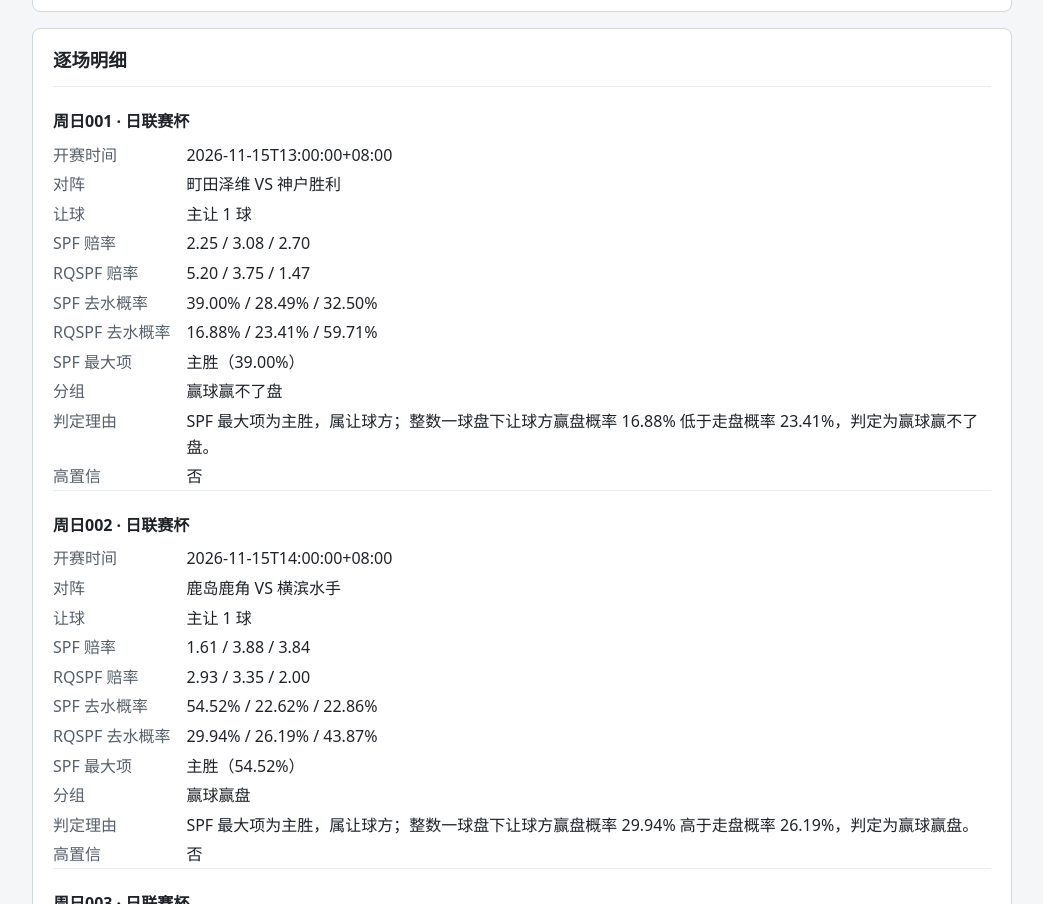
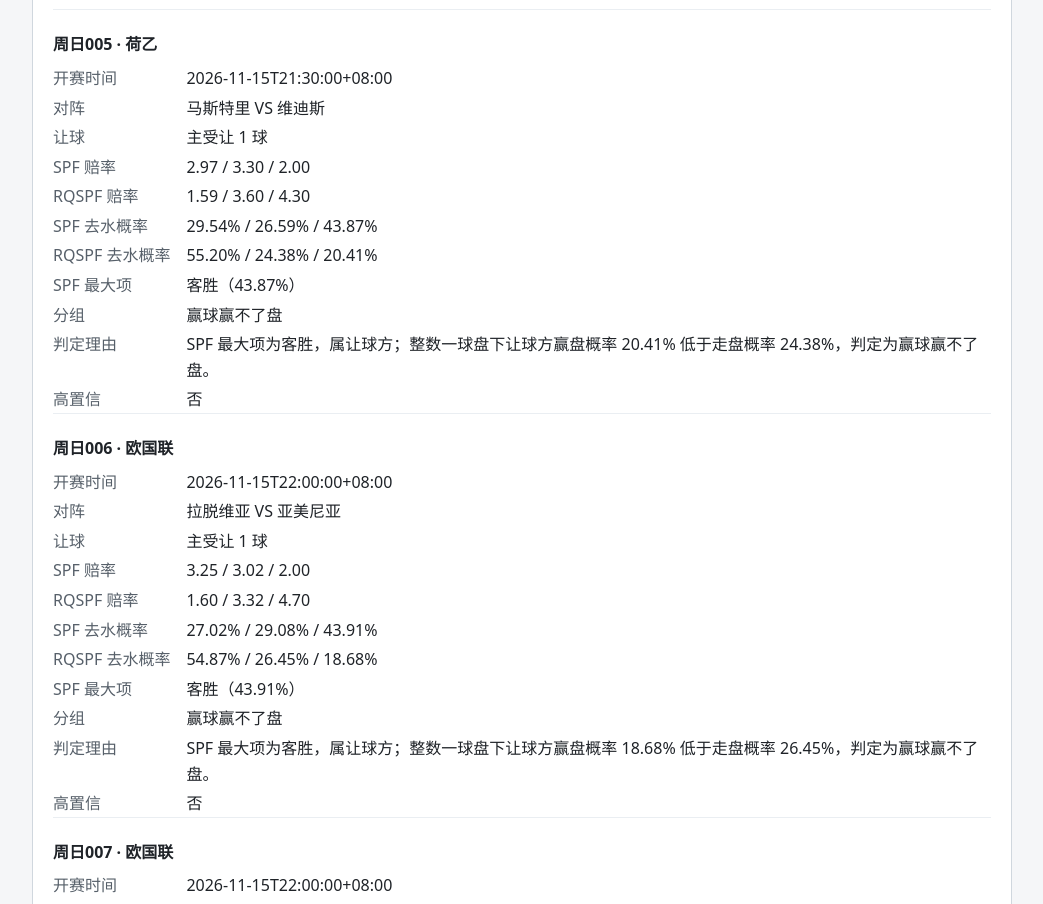
Before and after one commit to wyqzcd/ai-bot-team, a plain HTML site: page reports/2026-11-15.html in a window 1280 px wide. Shown: the part 1896-2800 px from the top of the page, without its empty margins (118-1161 px from the left). Drawn offline with Linux system fonts and the light colour scheme.

Commit message:
chore(data): 用赛前最后一版实时赔率刷新 2026-11-15 看板（官方 18:26:13，7 场在售）

```diff
--- a/reports/2026-11-15.html
+++ b/reports/2026-11-15.html
@@ -29,28 +29,28 @@ code, .mono { font-family: ui-monospace, SFMono-Regular, Menlo, monospace; }
 <h1>竞彩足球盘口看板 · 2026-11-15</h1>
 <section id="snapshot"><h2>数据快照</h2>
 <ul>
-<li>抓取时间 capturedAt：2026-11-15T12:37:43+08:00</li>
-<li>生成时间 generatedAt：2026-11-15T12:37:43+08:00</li>
-<li>官方赔率更新时间 oddsUpdatedAt：2026-11-15T12:30:15+08:00</li>
+<li>抓取时间 capturedAt：2026-11-15T18:42:31+08:00</li>
+<li>生成时间 generatedAt：2026-11-15T18:42:31+08:00</li>
+<li>官方赔率更新时间 oddsUpdatedAt：2026-11-15T18:26:13+08:00</li>
 <li>来源 source：<span class="mono">https://webapi.sporttery.cn/gateway/jc/football/getMatchCalculatorV1.qry?poolCode=hhad,had&amp;channel=c</span></li>
-<li>备注 note：本次报告来自 --live 实时抓取（官方 JSON 接口）；实时接口返回 totalCount=11，未提供未开售场次，本看板不推断；另有 1 场因官方未开售单一市场无法分类，仅列入「数据不足」，不推断</li>
+<li>备注 note：本次报告来自 --live 实时抓取（官方 JSON 接口）；实时接口返回 totalCount=7，未提供未开售场次，本看板不推断；另有 1 场因官方未开售单一市场无法分类，仅列入「数据不足」，不推断</li>
 </ul></section>
 <section id="structure"><h2>结构性判断</h2>
 <ul>
 <li>是否全为整数一球盘：是</li>
-<li>已开售场次：11 场（整数盘：10 场，半盘：0 场）</li>
-<li>官方 totalCount：11 场（可分类 10 场；数据不足 1 场；跳过 0 场）</li>
+<li>已开售场次：7 场（整数盘：6 场，半盘：0 场）</li>
+<li>官方 totalCount：7 场（可分类 6 场；数据不足 1 场；跳过 0 场）</li>
 <li>高置信场次：1 场</li>
 </ul>
-<ul><li>周日009 — SPF 主胜 65.52%</li></ul>
+<ul><li>周日009 — SPF 主胜 65.99%</li></ul>
 <ul>
-<li>ambiguous 场次：1 场（周日011）</li>
+<li>ambiguous 场次：0 场（无）</li>
 <li>无让球盘场次：0 场</li>
 <li>未开售（pending）：0 条</li>
 </ul></section>
 <section id="groups"><h2>五类分组</h2>
-<section id="group-win_cover" class="group"><h3>赢球赢盘（4 场）</h3><ul><li>周日002 日联赛杯 鹿岛鹿角 VS 横滨水手</li><li>周日004 日联赛杯 柏太阳神 VS 川崎前锋</li><li>周日009 欧国联 克罗地亚 VS 捷克</li><li>周日010 欧国联 西班牙 VS 英格兰</li></ul></section><section id="group-win_no_cover" class="group"><h3>赢球赢不了盘（5 场）</h3><ul><li>周日001 日联赛杯 町田泽维 VS 神户胜利</li><li>周日003 日联赛杯 大阪樱花 VS 浦和红钻</li><li>周日005 荷乙 马斯特里 VS 维迪斯</li><li>周日006 欧国联 拉脱维亚 VS 亚美尼亚</li><li>周日007 欧国联 塞浦路斯 VS 黑山</li></ul></section><section id="group-lose_cover" class="group"><h3>输球赢盘（0 场）</h3><p class="empty">本日无此类（0 场）</p><p class="empty">整数一球盘下，输 1 球为走盘（让球平），受让方输球不可能赢盘；真正的「输球赢盘」需要半盘。本批无半盘，该组恒为空，未硬凑场次、未虚构半盘。</p></section><section id="group-lose_no_cover" class="group"><h3>输球输盘（0 场）</h3><p class="empty">本日无此类（0 场）</p></section>
-<section id="group-likely_draw" class="group"><h3>可能平局（1 场）</h3><ul><li>周日006 欧国联 拉脱维亚 VS 亚美尼亚（平局 29.07%）</li></ul></section>
+<section id="group-win_cover" class="group"><h3>赢球赢盘（1 场）</h3><ul><li>周日009 欧国联 克罗地亚 VS 捷克</li></ul></section><section id="group-win_no_cover" class="group"><h3>赢球赢不了盘（5 场）</h3><ul><li>周日005 荷乙 马斯特里 VS 维迪斯</li><li>周日006 欧国联 拉脱维亚 VS 亚美尼亚</li><li>周日007 欧国联 塞浦路斯 VS 黑山</li><li>周日010 欧国联 西班牙 VS 英格兰</li><li>周日011 欧国联 比利时 VS 意大利</li></ul></section><section id="group-lose_cover" class="group"><h3>输球赢盘（0 场）</h3><p class="empty">本日无此类（0 场）</p><p class="empty">整数一球盘下，输 1 球为走盘（让球平），受让方输球不可能赢盘；真正的「输球赢盘」需要半盘。本批无半盘，该组恒为空，未硬凑场次、未虚构半盘。</p></section><section id="group-lose_no_cover" class="group"><h3>输球输盘（0 场）</h3><p class="empty">本日无此类（0 场）</p></section>
+<section id="group-likely_draw" class="group"><h3>可能平局（1 场）</h3><ul><li>周日006 欧国联 拉脱维亚 VS 亚美尼亚（平局 29.08%）</li></ul></section>
 </section>
 <section id="unclassified"><h2>数据不足（未分类）</h2>
 <table>
@@ -59,82 +59,18 @@ code, .mono { font-family: ui-monospace, SFMono-Regular, Menlo, monospace; }
 </table></section>
 <section id="matches"><h2>逐场明细</h2>
 <article class="match">
-<h3>周日001 · 日联赛杯</h3>
-<dl>
-<dt>开赛时间</dt><dd>2026-11-15T13:00:00+08:00</dd>
-<dt>对阵</dt><dd>町田泽维 VS 神户胜利</dd>
-<dt>让球</dt><dd>主让 1 球</dd>
-<dt>SPF 赔率</dt><dd>2.25 / 3.08 / 2.70</dd>
-<dt>RQSPF 赔率</dt><dd>5.20 / 3.75 / 1.47</dd>
-<dt>SPF 去水概率</dt><dd>39.00% / 28.49% / 32.50%</dd>
-<dt>RQSPF 去水概率</dt><dd>16.88% / 23.41% / 59.71%</dd>
-<dt>SPF 最大项</dt><dd>主胜（39.00%）</dd>
-<dt>分组</dt><dd>赢球赢不了盘</dd>
-<dt>判定理由</dt><dd>SPF 最大项为主胜，属让球方；整数一球盘下让球方赢盘概率 16.88% 低于走盘概率 23.41%，判定为赢球赢不了盘。</dd>
-<dt>高置信</dt><dd>否</dd>
-
-</dl>
-</article><article class="match">
-<h3>周日002 · 日联赛杯</h3>
-<dl>
-<dt>开赛时间</dt><dd>2026-11-15T14:00:00+08:00</dd>
-<dt>对阵</dt><dd>鹿岛鹿角 VS 横滨水手</dd>
-<dt>让球</dt><dd>主让 1 球</dd>
-<dt>SPF 赔率</dt><dd>1.61 / 3.88 / 3.84</dd>
-<dt>RQSPF 赔率</dt><dd>2.93 / 3.35 / 2.00</dd>
-<dt>SPF 去水概率</dt><dd>54.52% / 22.62% / 22.86%</dd>
-<dt>RQSPF 去水概率</dt><dd>29.94% / 26.19% / 43.87%</dd>
-<dt>SPF 最大项</dt><dd>主胜（54.52%）</dd>
-<dt>分组</dt><dd>赢球赢盘</dd>
-<dt>判定理由</dt><dd>SPF 最大项为主胜，属让球方；整数一球盘下让球方赢盘概率 29.94% 高于走盘概率 26.19%，判定为赢球赢盘。</dd>
-<dt>高置信</dt><dd>否</dd>
-
-</dl>
-</article><article class="match">
-<h3>周日003 · 日联赛杯</h3>
-<dl>
-<dt>开赛时间</dt><dd>2026-11-15T14:00:00+08:00</dd>
-<dt>对阵</dt><dd>大阪樱花 VS 浦和红钻</dd>
-<dt>让球</dt><dd>主受让 1 球</dd>
-<dt>SPF 赔率</dt><dd>2.55 / 3.40 / 2.21</dd>
-<dt>RQSPF 赔率</dt><dd>1.49 / 3.98 / 4.60</dd>
-<dt>SPF 去水概率</dt><dd>34.44% / 25.83% / 39.74%</dd>
-<dt>RQSPF 去水概率</dt><dd>58.88% / 22.04% / 19.07%</dd>
-<dt>SPF 最大项</dt><dd>客胜（39.74%）</dd>
-<dt>分组</dt><dd>赢球赢不了盘</dd>
-<dt>判定理由</dt><dd>SPF 最大项为客胜，属让球方；整数一球盘下让球方赢盘概率 19.07% 低于走盘概率 22.04%，判定为赢球赢不了盘。</dd>
-<dt>高置信</dt><dd>否</dd>
-
-</dl>
-</article><article class="match">
-<h3>周日004 · 日联赛杯</h3>
-<dl>
-<dt>开赛时间</dt><dd>2026-11-15T16:00:00+08:00</dd>
-<dt>对阵</dt><dd>柏太阳神 VS 川崎前锋</dd>
-<dt>让球</dt><dd>主让 1 球</dd>
-<dt>SPF 赔率</dt><dd>1.61 / 4.03 / 3.70</dd>
-<dt>RQSPF 赔率</dt><dd>3.08 / 3.31 / 1.95</dd>
-<dt>SPF 去水概率</dt><dd>54.51% / 21.78% / 23.72%</dd>
-<dt>RQSPF 去水概率</dt><dd>28.49% / 26.51% / 45.00%</dd>
-<dt>SPF 最大项</dt><dd>主胜（54.51%）</dd>
-<dt>分组</dt><dd>赢球赢盘</dd>
-<dt>判定理由</dt><dd>SPF 最大项为主胜，属让球方；整数一球盘下让球方赢盘概率 28.49% 高于走盘概率 26.51%，判定为赢球赢盘。</dd>
-<dt>高置信</dt><dd>否</dd>
-
-</dl>
-</article><article class="match">
 <h3>周日005 · 荷乙</h3>
 <dl>
 <dt>开赛时间</dt><dd>2026-11-15T21:30:00+08:00</dd>
 <dt>对阵</dt><dd>马斯特里 VS 维迪斯</dd>
 <dt>让球</dt><dd>主受让 1 球</dd>
-<dt>SPF 赔率</dt><dd>2.91 / 3.38 / 2.00</dd>
-<dt>RQSPF 赔率</dt><dd>1.61 / 3.65 / 4.10</dd>
-<dt>SPF 去水概率</dt><dd>30.16% / 25.96% / 43.88%</dd>
-<dt>RQSPF 去水概率</dt><dd>54.53% / 24.05% / 21.41%</dd>
-<dt>SPF 最大项</dt><dd>客胜（43.88%）</dd>
+<dt>SPF 赔率</dt><dd>2.97 / 3.30 / 2.00</dd>
+<dt>RQSPF 赔率</dt><dd>1.59 / 3.60 / 4.30</dd>
+<dt>SPF 去水概率</dt><dd>29.54% / 26.59% / 43.87%</dd>
+<dt>RQSPF 去水概率</dt><dd>55.20% / 24.38% / 20.41%</dd>
+<dt>SPF 最大项</dt><dd>客胜（43.87%）</dd>
 <dt>分组</dt><dd>赢球赢不了盘</dd>
-<dt>判定理由</dt><dd>SPF 最大项为客胜，属让球方；整数一球盘下让球方赢盘概率 21.41% 低于走盘概率 24.05%，判定为赢球赢不了盘。</dd>
+<dt>判定理由</dt><dd>SPF 最大项为客胜，属让球方；整数一球盘下让球方赢盘概率 20.41% 低于走盘概率 24.38%，判定为赢球赢不了盘。</dd>
 <dt>高置信</dt><dd>否</dd>
 
 </dl>
@@ -144,13 +80,13 @@ code, .mono { font-family: ui-monospace, SFMono-Regular, Menlo, monospace; }
 <dt>开赛时间</dt><dd>2026-11-15T22:00:00+08:00</dd>
 <dt>对阵</dt><dd>拉脱维亚 VS 亚美尼亚</dd>
 <dt>让球</dt><dd>主受让 1 球</dd>
-<dt>SPF 赔率</dt><dd>2.83 / 3.02 / 2.20</dd>
-<dt>RQSPF 赔率</dt><dd>1.50 / 3.60 / 5.12</dd>
-<dt>SPF 去水概率</dt><dd>31.02% / 29.07% / 39.91%</dd>
-<dt>RQSPF 去水概率</dt><dd>58.49% / 24.37% / 17.14%</dd>
-<dt>SPF 最大项</dt><dd>客胜（39.91%）</dd>
+<dt>SPF 赔率</dt><dd>3.25 / 3.02 / 2.00</dd>
+<dt>RQSPF 赔率</dt><dd>1.60 / 3.32 / 4.70</dd>
+<dt>SPF 去水概率</dt><dd>27.02% / 29.08% / 43.91%</dd>
+<dt>RQSPF 去水概率</dt><dd>54.87% / 26.45% / 18.68%</dd>
+<dt>SPF 最大项</dt><dd>客胜（43.91%）</dd>
 <dt>分组</dt><dd>赢球赢不了盘</dd>
-<dt>判定理由</dt><dd>SPF 最大项为客胜，属让球方；整数一球盘下让球方赢盘概率 17.14% 低于走盘概率 24.37%，判定为赢球赢不了盘。</dd>
+<dt>判定理由</dt><dd>SPF 最大项为客胜，属让球方；整数一球盘下让球方赢盘概率 18.68% 低于走盘概率 26.45%，判定为赢球赢不了盘。</dd>
 <dt>高置信</dt><dd>否</dd>
 
 </dl>
@@ -160,13 +96,13 @@ code, .mono { font-family: ui-monospace, SFMono-Regular, Menlo, monospace; }
 <dt>开赛时间</dt><dd>2026-11-15T22:00:00+08:00</dd>
 <dt>对阵</dt><dd>塞浦路斯 VS 黑山</dd>
 <dt>让球</dt><dd>主受让 1 球</dd>
-<dt>SPF 赔率</dt><dd>2.85 / 3.18 / 2.11</dd>
-<dt>RQSPF 赔率</dt><dd>1.54 / 3.65 / 4.65</dd>
-<dt>SPF 去水概率</dt><dd>30.80% / 27.60% / 41.60%</dd>
-<dt>RQSPF 去水概率</dt><dd>57.04% / 24.07% / 18.89%</dd>
-<dt>SPF 最大项</dt><dd>客胜（41.60%）</dd>
+<dt>SPF 赔率</dt><dd>3.25 / 3.50 / 1.83</dd>
+<dt>RQSPF 赔率</dt><dd>1.70 / 3.47 / 3.80</dd>
+<dt>SPF 去水概率</dt><dd>26.99% / 25.07% / 47.94%</dd>
+<dt>RQSPF 去水概率</dt><dd>51.62% / 25.29% / 23.09%</dd>
+<dt>SPF 最大项</dt><dd>客胜（47.94%）</dd>
 <dt>分组</dt><dd>赢球赢不了盘</dd>
-<dt>判定理由</dt><dd>SPF 最大项为客胜，属让球方；整数一球盘下让球方赢盘概率 18.89% 低于走盘概率 24.07%，判定为赢球赢不了盘。</dd>
+<dt>判定理由</dt><dd>SPF 最大项为客胜，属让球方；整数一球盘下让球方赢盘概率 23.09% 低于走盘概率 25.29%，判定为赢球赢不了盘。</dd>
 <dt>高置信</dt><dd>否</dd>
 
 </dl>
@@ -176,14 +112,14 @@ code, .mono { font-family: ui-monospace, SFMono-Regular, Menlo, monospace; }
 <dt>开赛时间</dt><dd>2026-11-16T03:45:00+08:00</dd>
 <dt>对阵</dt><dd>克罗地亚 VS 捷克</dd>
 <dt>让球</dt><dd>主让 1 球</dd>
-<dt>SPF 赔率</dt><dd>1.34 / 4.32 / 6.20</dd>
-<dt>RQSPF 赔率</dt><dd>2.19 / 3.40 / 2.58</dd>
-<dt>SPF 去水概率</dt><dd>65.52% / 20.32% / 14.16%</dd>
-<dt>RQSPF 去水概率</dt><dd>40.11% / 25.84% / 34.05%</dd>
-<dt>SPF 最大项</dt><dd>主胜（65.52%）</dd>
+<dt>SPF 赔率</dt><dd>1.33 / 4.37 / 6.30</dd>
+<dt>RQSPF 赔率</dt><dd>2.19 / 3.32 / 2.62</dd>
+<dt>SPF 去水概率</dt><dd>65.99% / 20.08% / 13.93%</dd>
+<dt>RQSPF 去水概率</dt><dd>40.07% / 26.43% / 33.50%</dd>
+<dt>SPF 最大项</dt><dd>主胜（65.99%）</dd>
 <dt>分组</dt><dd>赢球赢盘</dd>
-<dt>判定理由</dt><dd>SPF 最大项为主胜，属让球方；整数一球盘下让球方赢盘概率 40.11% 高于走盘概率 25.84%，判定为赢球赢盘。</dd>
-<dt>高置信</dt><dd>是（SPF 主胜 65.52%）</dd>
+<dt>判定理由</dt><dd>SPF 最大项为主胜，属让球方；整数一球盘下让球方赢盘概率 40.07% 高于走盘概率 26.43%，判定为赢球赢盘。</dd>
+<dt>高置信</dt><dd>是（SPF 主胜 65.99%）</dd>
 
 </dl>
 </article><article class="match">
@@ -192,13 +128,13 @@ code, .mono { font-family: ui-monospace, SFMono-Regular, Menlo, monospace; }
 <dt>开赛时间</dt><dd>2026-11-16T03:45:00+08:00</dd>
 <dt>对阵</dt><dd>西班牙 VS 英格兰</dd>
 <dt>让球</dt><dd>主让 1 球</dd>
-<dt>SPF 赔率</dt><dd>1.61 / 3.83 / 3.88</dd>
-<dt>RQSPF 赔率</dt><dd>2.91 / 3.38 / 2.00</dd>
-<dt>SPF 去水概率</dt><dd>54.49% / 22.90% / 22.61%</dd>
-<dt>RQSPF 去水概率</dt><dd>30.16% / 25.96% / 43.88%</dd>
-<dt>SPF 最大项</dt><dd>主胜（54.49%）</dd>
-<dt>分组</dt><dd>赢球赢盘</dd>
-<dt>判定理由</dt><dd>SPF 最大项为主胜，属让球方；整数一球盘下让球方赢盘概率 30.16% 高于走盘概率 25.96%，判定为赢球赢盘。</dd>
+<dt>SPF 赔率</dt><dd>1.83 / 3.45 / 3.30</dd>
+<dt>RQSPF 赔率</dt><dd>3.90 / 3.40 / 1.70</dd>
+<dt>SPF 去水概率</dt><dd>47.96% / 25.44% / 26.60%</dd>
+<dt>RQSPF 去水概率</dt><dd>22.52% / 25.83% / 51.66%</dd>
+<dt>SPF 最大项</dt><dd>主胜（47.96%）</dd>
+<dt>分组</dt><dd>赢球赢不了盘</dd>
+<dt>判定理由</dt><dd>SPF 最大项为主胜，属让球方；整数一球盘下让球方赢盘概率 22.52% 低于走盘概率 25.83%，判定为赢球赢不了盘。</dd>
 <dt>高置信</dt><dd>否</dd>
 
 </dl>
@@ -208,13 +144,13 @@ code, .mono { font-family: ui-monospace, SFMono-Regular, Menlo, monospace; }
 <dt>开赛时间</dt><dd>2026-11-16T03:45:00+08:00</dd>
 <dt>对阵</dt><dd>比利时 VS 意大利</dd>
 <dt>让球</dt><dd>主让 1 球</dd>
-<dt>SPF 赔率</dt><dd>1.90 / 3.55 / 3.02</dd>
-<dt>RQSPF 赔率</dt><dd>3.75 / 3.75 / 1.65</dd>
-<dt>SPF 去水概率</dt><dd>46.20% / 24.73% / 29.07%</dd>
-<dt>RQSPF 去水概率</dt><dd>23.40% / 23.40% / 53.19%</dd>
-<dt>SPF 最大项</dt><dd>主胜（46.20%）</dd>
-<dt>分组</dt><dd>无法判定（ambiguous）</dd>
-<dt>判定理由</dt><dd>整数一球盘：让球方赢盘概率 23.40% 与走盘概率 23.40% 相差不超过 EPS，判定为 ambiguous。</dd>
+<dt>SPF 赔率</dt><dd>2.06 / 3.45 / 2.75</dd>
+<dt>RQSPF 赔率</dt><dd>4.28 / 3.90 / 1.54</dd>
+<dt>SPF 去水概率</dt><dd>42.62% / 25.45% / 31.93%</dd>
+<dt>RQSPF 去水概率</dt><dd>20.51% / 22.50% / 56.99%</dd>
+<dt>SPF 最大项</dt><dd>主胜（42.62%）</dd>
+<dt>分组</dt><dd>赢球赢不了盘</dd>
+<dt>判定理由</dt><dd>SPF 最大项为主胜，属让球方；整数一球盘下让球方赢盘概率 20.51% 低于走盘概率 22.50%，判定为赢球赢不了盘。</dd>
 <dt>高置信</dt><dd>否</dd>
 
 </dl>
```
Also changed, not shown: fixtures/2026-11-15.live-raw.json (+1 -1 lines).
